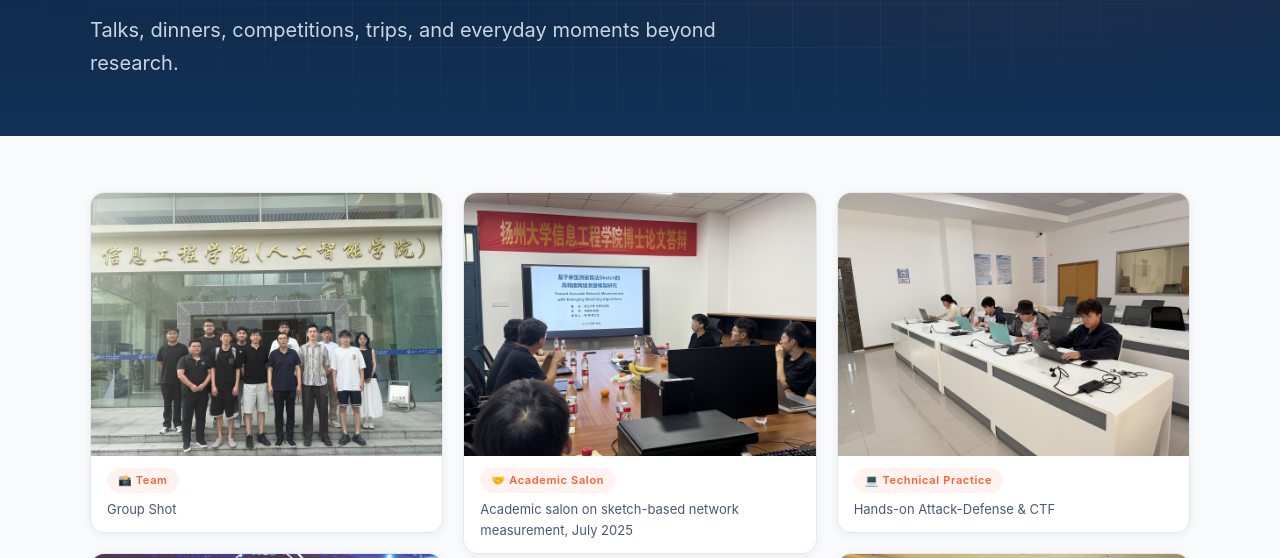
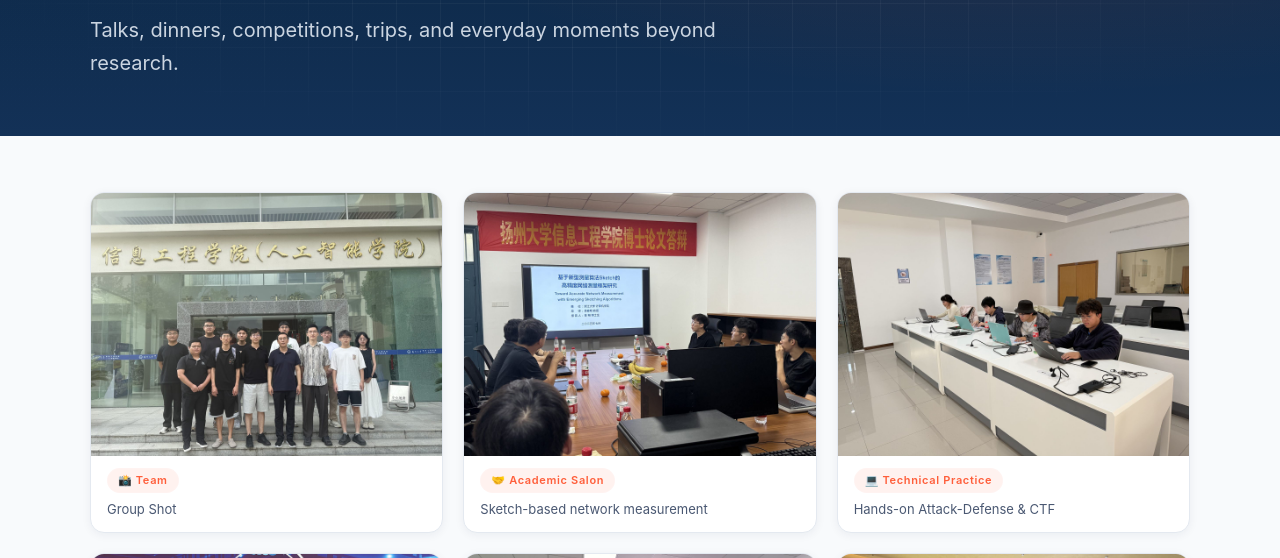
Before and after one commit to nsos-lab/nsos-lab.github.io, a plain HTML site: page daily.html in a window 1280 px wide. Shown: the part 242-800 px from the top of the page. Drawn offline with Linux system fonts and the light colour scheme.

Commit message:
Shorten academic salon caption

```diff
--- a/daily.html
+++ b/daily.html
@@ -313,7 +313,7 @@
       </figure>
       <figure class="card">
         <img src="assets/life/defense.jpg" alt="PhD thesis defense" loading="lazy" />
-        <figcaption><span class="chip">🤝 Academic Salon</span><span class="cap">Academic salon on sketch-based network measurement, July 2025</span></figcaption>
+        <figcaption><span class="chip">🤝 Academic Salon</span><span class="cap">Sketch-based network measurement</span></figcaption>
       </figure>
       <figure class="card">
         <img src="assets/life/talk.jpg" alt="Research talk" loading="lazy" />
```
